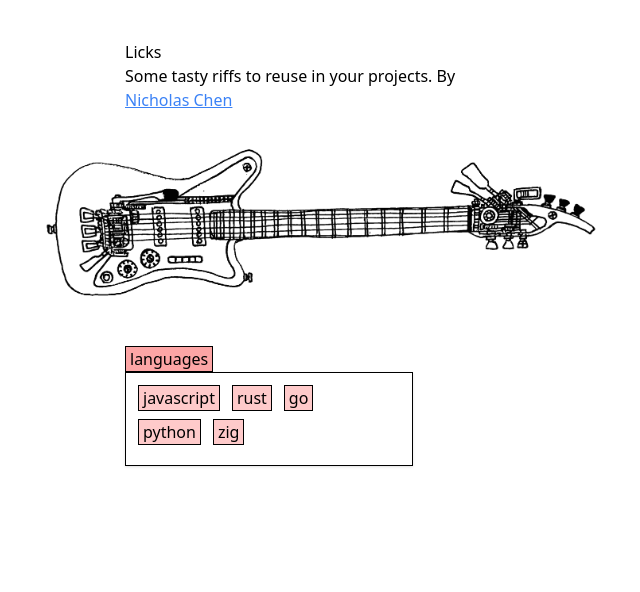
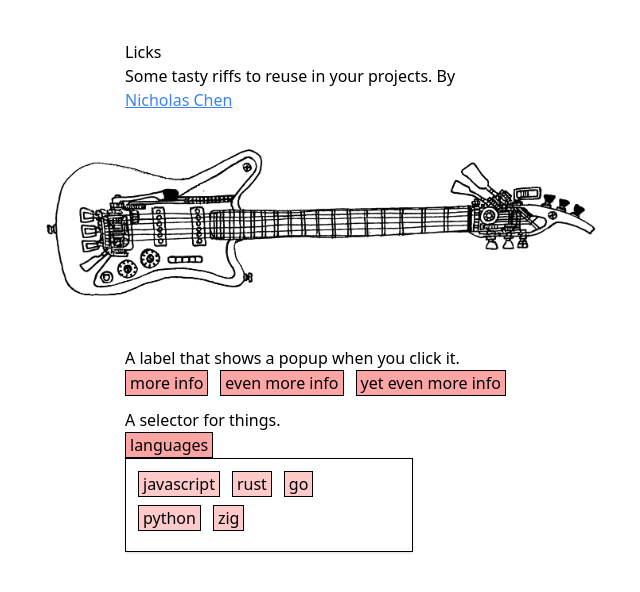
Before and after one commit to nichwch/licks, a SvelteKit app: page / in a window 1280 px wide. Both pictures are taken after a click on the button "languages". Shown: the top 592 px of the page, without its empty margins (323-963 px from the left). Built offline with nearby package versions, Linux system fonts and the light colour scheme.

Commit message:
examples

```diff
--- /dev/null
+++ b/src/BaseLabelAndPopup.svelte
@@ -0,0 +1,19 @@
+<script lang="ts">
+	import { clickOutside } from './clickOutside.js';
+
+	export let isShowing: boolean;
+	export let _class: string = '';
+	export let labelClasses: string = 'bg-red-300 hover:bg-red-400 transition-colors';
+	export let windowClasses: string = 'border border-black bg-white p-3 shadow';
+</script>
+
+<div class="inline-block relative {_class}" use:clickOutside on:click_outside>
+	<button on:click class="px-1 border border-black {labelClasses}">
+		<slot name="buttonContent" />
+	</button>
+	{#if isShowing}
+		<div class="absolute z-50 {windowClasses}">
+			<slot name="windowContent" />
+		</div>
+	{/if}
+</div>
--- a/src/BaseSelector.svelte
+++ b/src/BaseSelector.svelte
@@ -1,10 +1,11 @@
 <script lang="ts">
 	import { createEventDispatcher } from 'svelte';
-	import LabelAndPopup from './LabelAndPopup.svelte';
+	import LabelAndPopup from './BaseLabelAndPopup.svelte';
 	export let label: string;
 	export let options: string[];
 	export let selectedOptions: Set<string>;
 	export let isShowing: boolean;
+	export let _class: string = '';
 	export let labelClasses: string = 'bg-red-300 hover:bg-red-400 transition-colors';
 	export let windowClasses: string = 'block w-72  border border-black bg-white p-3 shadow';
 	export let optionClasses: string =
@@ -12,7 +13,7 @@
 	const dispatch = createEventDispatcher();
 </script>
 
-<LabelAndPopup {isShowing} {windowClasses} {labelClasses} on:click_outside on:click>
+<LabelAndPopup {isShowing} {_class} {windowClasses} {labelClasses} on:click_outside on:click>
 	<svelte:fragment slot="buttonContent">
 		{label}
 	</svelte:fragment>
--- a/src/LabelAndPopup.svelte
+++ b/src/LabelAndPopup.svelte
@@ -1,18 +1,18 @@
 <script lang="ts">
-	import { clickOutside } from './clickOutside.js';
+	import LabelAndPopup from './BaseLabelAndPopup.svelte';
 
-	export let isShowing: boolean;
+	export let _class: string = '';
 	export let labelClasses: string = 'bg-red-300 hover:bg-red-400 transition-colors';
 	export let windowClasses: string = 'border border-black bg-white p-3 shadow';
+	let isShowing = false;
 </script>
 
-<div class="inline-block relative" use:clickOutside on:click_outside>
-	<button on:click class="px-1 border border-black {labelClasses}">
-		<slot name="buttonContent" />
-	</button>
-	{#if isShowing}
-		<div class="absolute {windowClasses}">
-			<slot name="windowContent" />
-		</div>
-	{/if}
-</div>
+<LabelAndPopup
+	{_class}
+	{isShowing}
+	on:click_outside={() => (isShowing = false)}
+	on:click={() => (isShowing = !isShowing)}
+>
+	<slot name="buttonContent" slot="buttonContent" />
+	<slot name="windowContent" slot="windowContent" />
+</LabelAndPopup>
--- a/src/app.css
+++ b/src/app.css
@@ -9,3 +9,9 @@ a {
 a:visited {
 	color: theme('colors.purple.500');
 }
+
+@layer utilities {
+	.section {
+		margin-bottom: theme('spacing.3');
+	}
+}
--- a/src/routes/+page.svelte
+++ b/src/routes/+page.svelte
@@ -1,5 +1,6 @@
 <script>
 	import BaseSelector from '../BaseSelector.svelte';
+	import LabelAndPopup from '../LabelAndPopup.svelte';
 
 	const languages = ['javascript', 'rust', 'go', 'python', 'zig'];
 	let selectedLanguages = new Set();
@@ -17,6 +18,38 @@
 	</div>
 	<img class="block mx-auto w-[36rem]" alt="cool robotic guitar" src="./guitar.png" />
 	<div class="w-96 mx-auto">
+		<div class="section">
+			<h1>A label that shows a popup when you click it.</h1>
+			<div class="flex flex-wrap">
+				<LabelAndPopup>
+					<svelte:fragment slot="buttonContent">more info</svelte:fragment>
+					<svelte:fragment slot="windowContent">here is more information</svelte:fragment>
+				</LabelAndPopup>
+				<LabelAndPopup _class="ml-3">
+					<svelte:fragment slot="buttonContent">even more info</svelte:fragment>
+					<svelte:fragment slot="windowContent"
+						>the mitochondria is the powerhouse of the cell
+					</svelte:fragment>
+				</LabelAndPopup>
+				<LabelAndPopup _class="ml-3">
+					<svelte:fragment slot="buttonContent">yet even more info</svelte:fragment>
+					<svelte:fragment slot="windowContent"
+						>the
+						<LabelAndPopup _class="">
+							<svelte:fragment slot="buttonContent">mitochondria</svelte:fragment>
+							<svelte:fragment slot="windowContent"
+								>the mitochondria is the powerhouse of the cell. This is a bad UX pattern and you
+								probably shouldn't implement it but it's fun to play with.
+							</svelte:fragment>
+						</LabelAndPopup>
+
+						mitochondria is the powerhouse of the cell
+					</svelte:fragment>
+				</LabelAndPopup>
+			</div>
+		</div>
+		<div class="section">
+			<h1>A selector for things.</h1>
 			<BaseSelector
 				label="languages"
 				options={languages}
@@ -38,3 +71,4 @@
 			/>
 		</div>
 	</div>
+</div>
```
Lines whose indentation alone changed are shown as unchanged.
